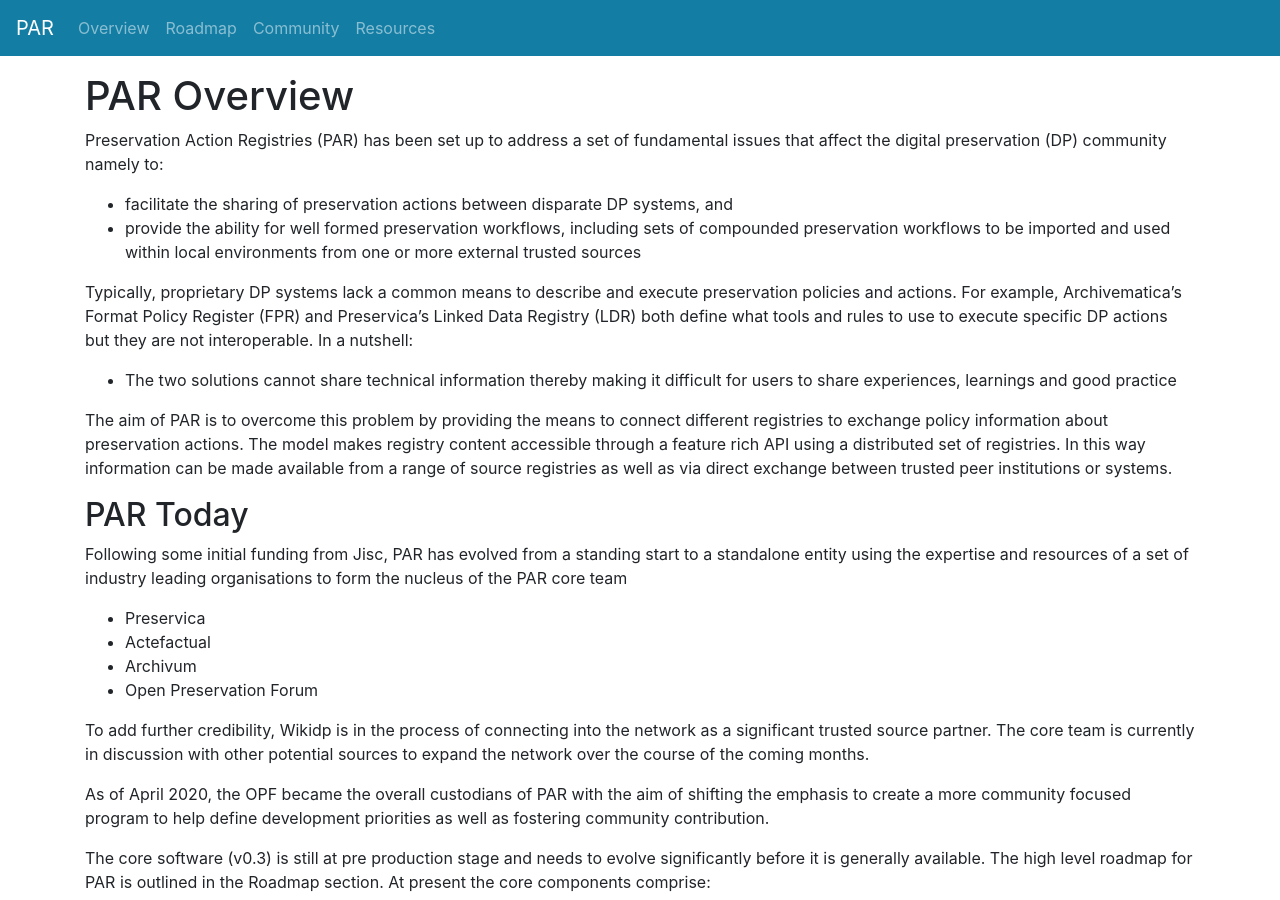
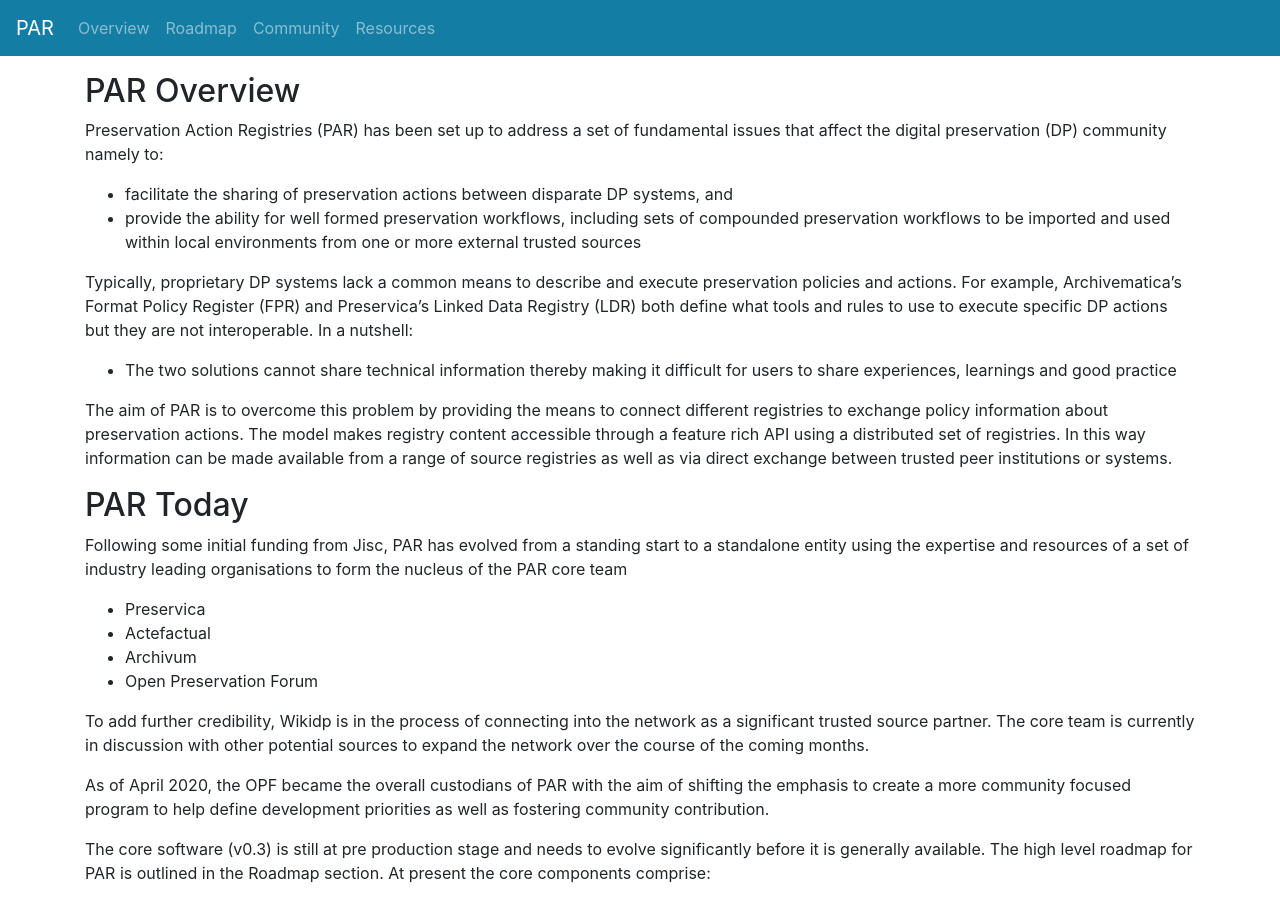
Before and after one commit to openpreserve/par, a Jekyll site: the page built from docs/index.md, in a window 1280 px wide and 900 px high. Built offline with Jekyll 4.4.1, drawn with Linux system fonts in a browser that asks for light colours.

```diff
--- a/docs/index.md
+++ b/docs/index.md
@@ -3,7 +3,7 @@ layout: page
 title: Overview
 ---
 
-# PAR Overview
+## PAR Overview
 Preservation Action Registries (PAR) has been set up to address a set of fundamental issues that affect the digital preservation (DP) community namely to:
 
 * facilitate the sharing of preservation actions between disparate DP systems, and
```
